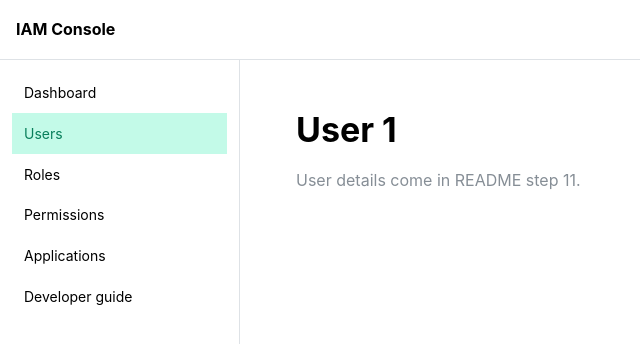
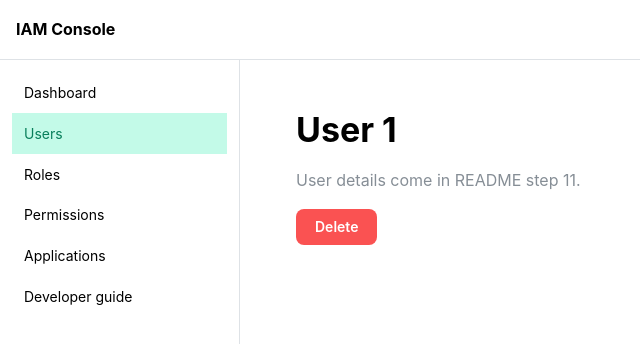
Before and after one commit to jahid-csedu/iam-forntend, a React (Vite) app in the folder apps/console/: page /users/1 in a window 1280 px wide. Shown: the top 344 px of the page, without its empty margins (0-640 px from the left). Built offline with nearby package versions, Linux system fonts and the light colour scheme.

Commit message:
Navigate from code with useNavigate (lesson 3.6)

```diff
--- a/apps/console/src/pages/NotFoundPage.tsx
+++ b/apps/console/src/pages/NotFoundPage.tsx
@@ -1,10 +1,20 @@
-import { Text } from '@mantine/core'
+import { Button, Text } from '@mantine/core'
 import Page from '../ui/Page'
+import { useNavigate } from 'react-router'
 
 function NotFoundPage() {
+
+  const nagivate = useNavigate()
+  const goToDashboard = () => {
+    nagivate('/dashboard')
+  }
+
   return (
     <Page title="Not Found">
       <Text c="dimmed">The page you are looking for does not exist.</Text>
+      <Button mt="md" color="blue" onClick={goToDashboard}>
+        Go to Dashboard
+      </Button>
     </Page>
   )
 }
--- a/apps/console/src/pages/UserDetailPage.tsx
+++ b/apps/console/src/pages/UserDetailPage.tsx
@@ -1,13 +1,23 @@
-import { Text } from '@mantine/core';
-import { useParams } from 'react-router'
+import { Text, Button } from '@mantine/core';
+import { useParams, useNavigate } from 'react-router'
 import Page from '../ui/Page'
+import { notifications } from '@mantine/notifications';
 
 function UserDetailPage() {
-    const { id } = useParams();
+    const { id } = useParams()
+    const navigate = useNavigate()
+
+    const deleteUser = () => {
+        notifications.show({ message: 'User deleted', color: 'green' })
+        navigate('/users')
+    }
 
     return (
         <Page title={`User ${id}`}>
             <Text c="dimmed">User details come in README step 11.</Text>
+            <Button mt="md" color="red" onClick={deleteUser}>
+                Delete
+            </Button>
         </Page>
     )
 }
```
Also changed, not shown: 1 other file (tests, documents, lock files or other folders).
